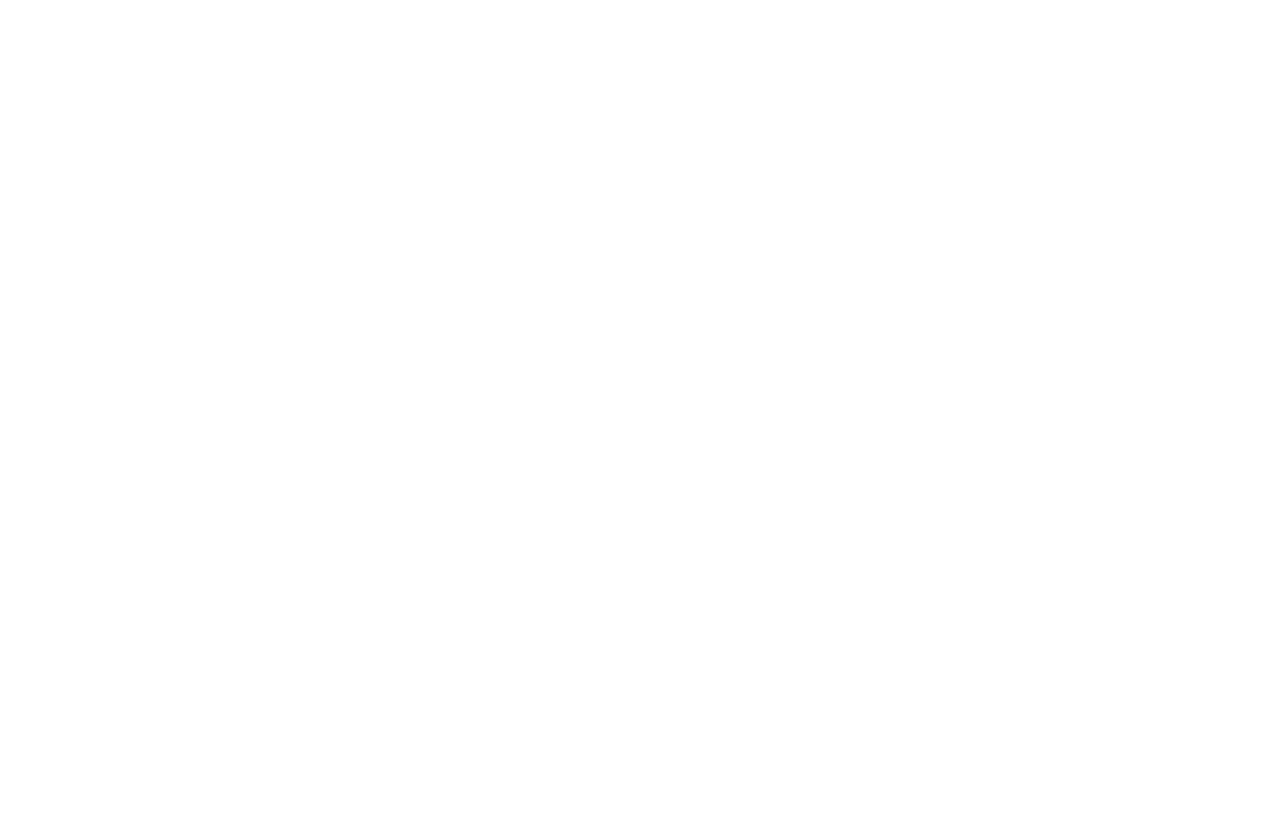
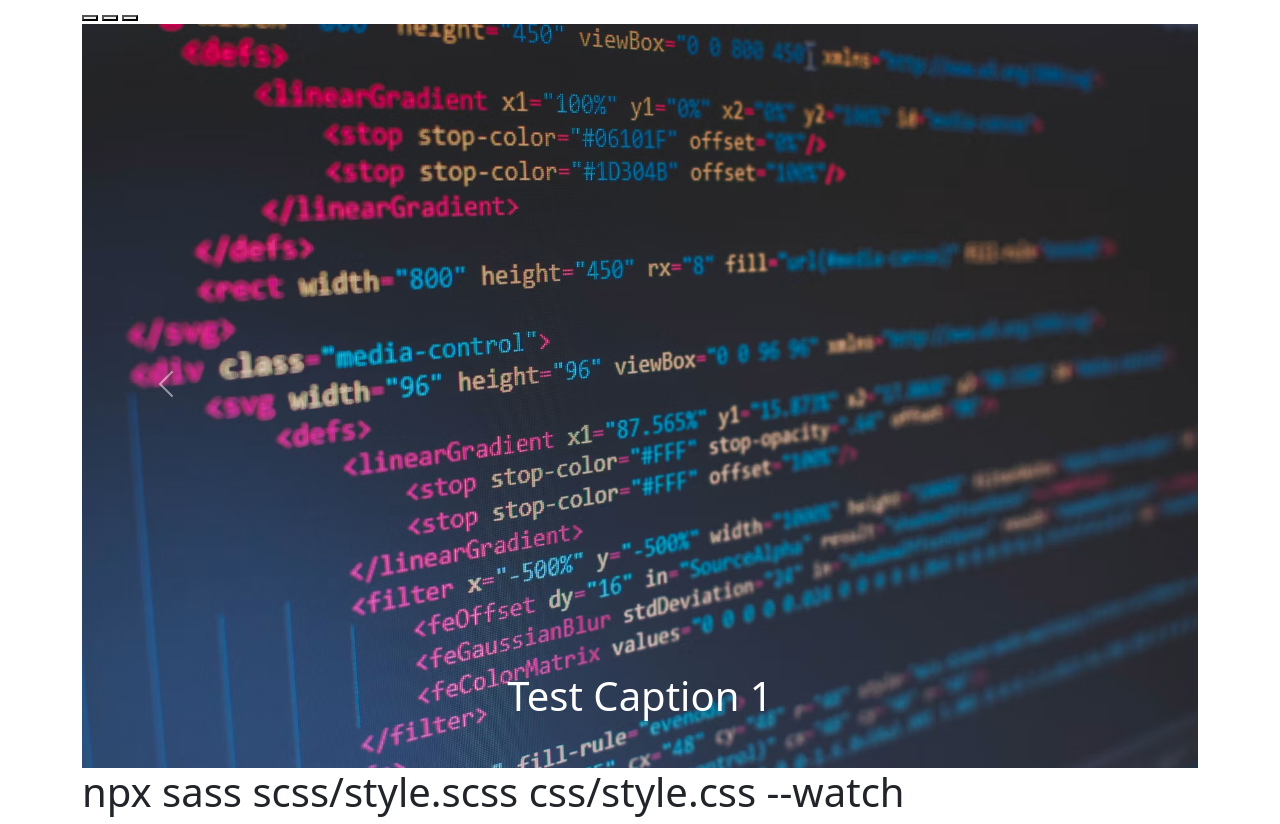
Before and after one commit to nmikhaylov-sketch/Misk-School, a website: page index.html in a window 1280 px wide. Before the commit the page ends 800 px from the top, so only its background shows below. Drawn offline with nearby package versions, Linux system fonts and the light colour scheme.

Commit message:
added img folder

```diff
--- a/index.html
+++ b/index.html
@@ -9,8 +9,43 @@
     <link rel="stylesheet" href="css/style.css" />
   </head>
   <body>
+    <div class="container">
+        <div id="heroSlide" class="carousel slide">
+            <div class="carousel-arrows">
+                <button type="button" data-bs-target="#heroSlide" data-bs-slide-to="0" class="active" aria-current="true" aria-label="Slide 1"></button>
+                <button type="button" data-bs-target="#heroSlide" data-bs-slide-to="1" aria-label="Slide 2"></button>
+                <button type="button" data-bs-target="#heroSlide" data-bs-slide-to="2" aria-label="Slide 3"></button>
+            </div>
+            <div class="carousel-inner">
+                <div class="carousel-item active">
+                    <img src="img/Test.avif" class="d-block w-100" alt="...">
+                    <div class="carousel-caption d-none d-md-block">
+                        <h1 class="hero-caption">Test Caption 1</h1>
+                    </div>
+                </div>
+                <div class="carousel-item">
+                    <img src="img/Test.avif" class="d-block w-100" alt="...">
+                    <div class="carousel-caption d-none d-md-block">
+                        <h1 class="hero-caption">Test Caption 2</h1>
+                    </div>
+                </div>
+                <div class="carousel-item">
+                    <img src="img/Test.avif" class="d-block w-100" alt="...">
+                    <div class="carousel-caption d-none d-md-block">
+                        <h1 class="hero-caption">Test Caption 3</h1>
+                    </div>
+                </div>
+            </div>
+            <button class="carousel-control-prev" type="button" data-bs-target="#heroSlide" data-bs-slide="prev">
+                <span class="carousel-control-prev-icon" aria-hidden="true"></span>
+                <span class="visually-hidden">Previous</span>
+        </div>
 
-    <!-- Bootstrap JS (optional, needed for dropdowns, modals, etc.) -->
+
+        <h1>npx sass scss/style.scss css/style.css --watch</h1>
+
+    </div>
+
     <script src="node_modules/bootstrap/dist/js/bootstrap.bundle.min.js"></script>
   </body>
 </html>
```
Also changed, not shown: img/Test.avif (added).
